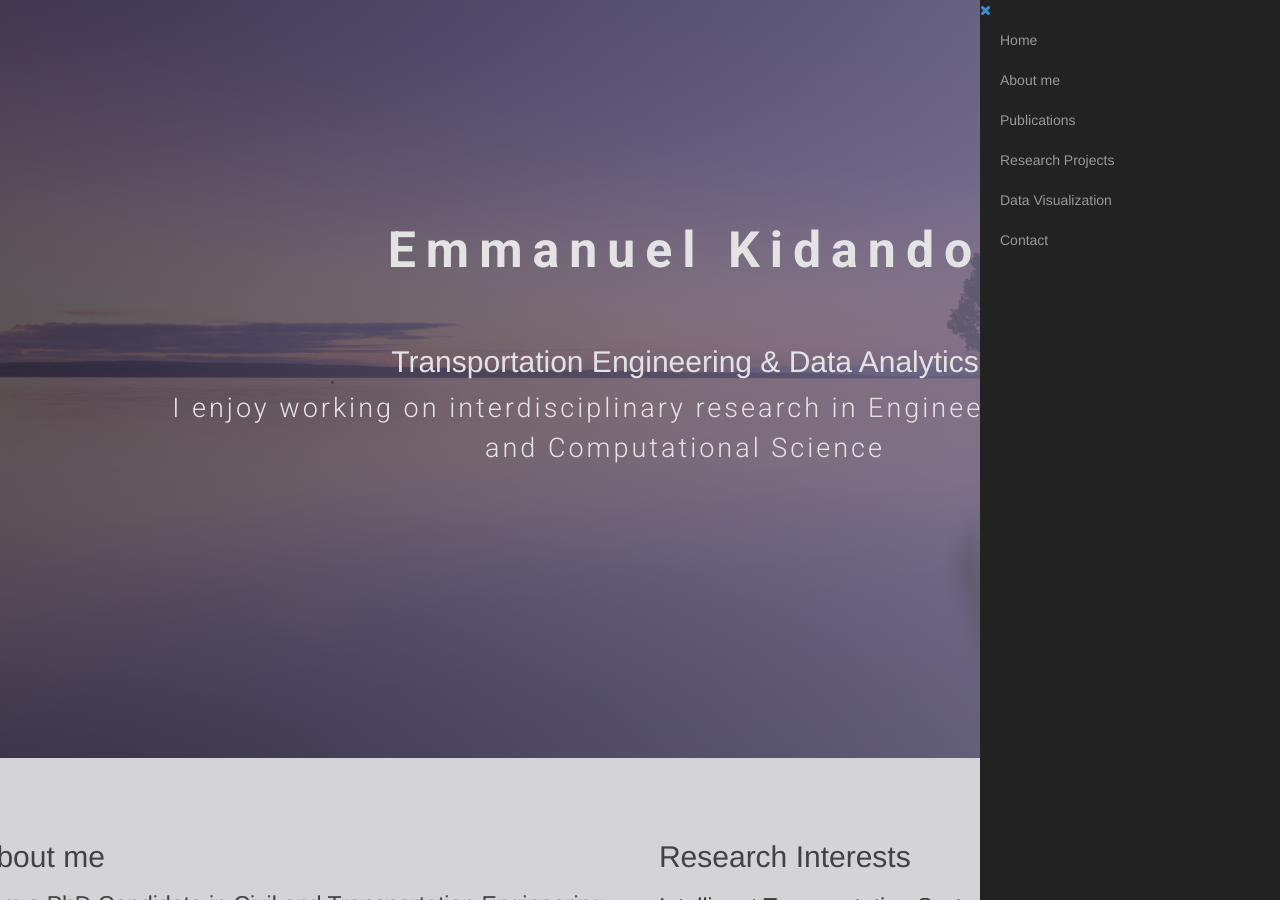
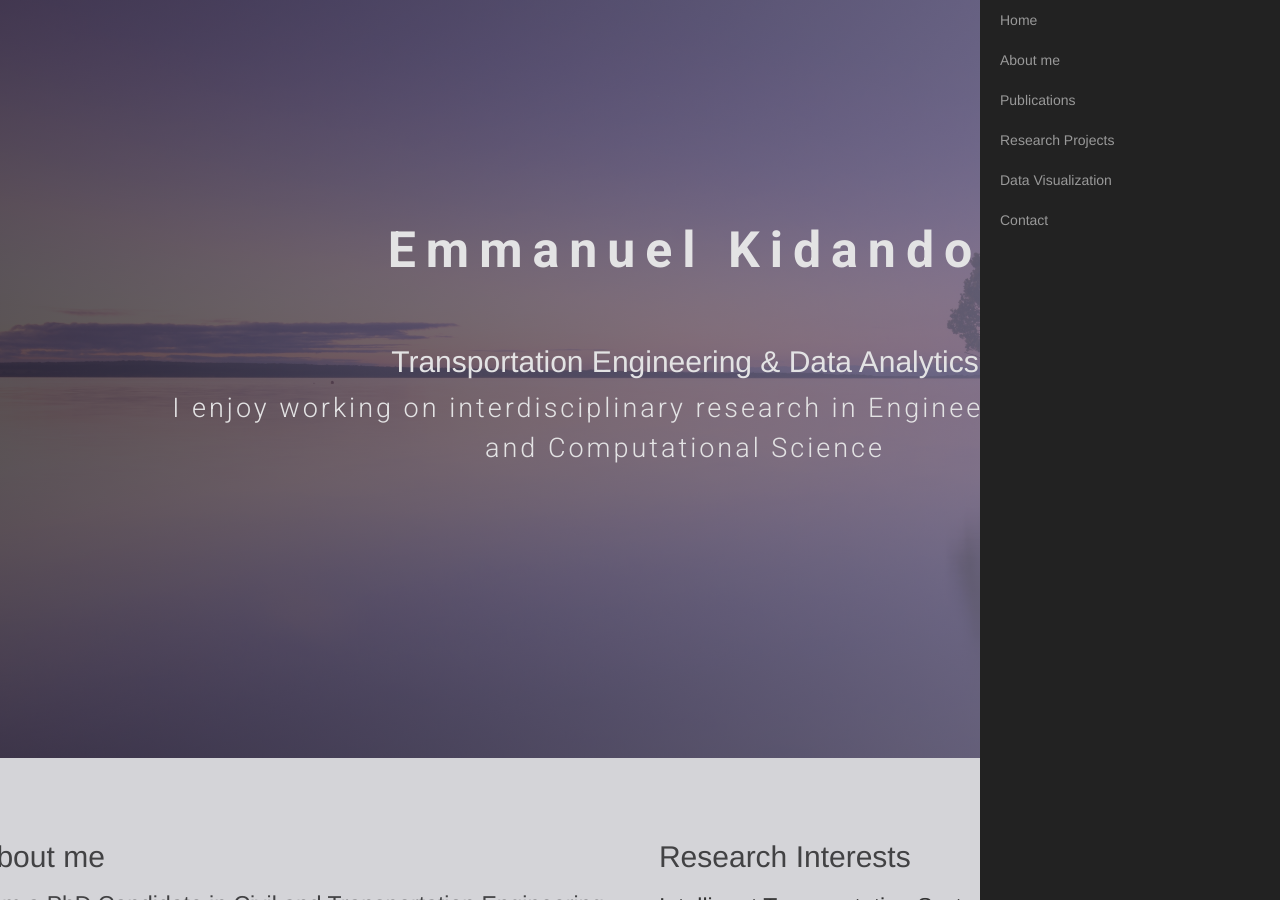
Before and after one commit to ekidando/Kidando, a Jekyll site: the page index.html, which Jekyll copies as it is, in a window 1280 px wide and 900 px high. Built offline with Jekyll 4.4.1, drawn with Linux system fonts in a browser that asks for light colours; nearby versions of some CDN libraries; some web fonts are replaced.

Commit message:
Update index.html

```diff
--- a/index.html
+++ b/index.html
@@ -15,7 +15,7 @@
 
   <nav id="sidebar-wrapper">
   <ul class="sidebar-nav">
-    <a id="menu-close" href="#" class="toggle"><i class="fa fa-times"></i></a>
+
     <li><a href="#top" onclick = $("#menu-close").click(); >Home</a></li>
     <li><a href="#about" onclick = $("#menu-close").click(); >About me</a></li>
     <li><a href="File/publication.html" onclick = $("#menu-close").click(); >Publications</a></li>
```
